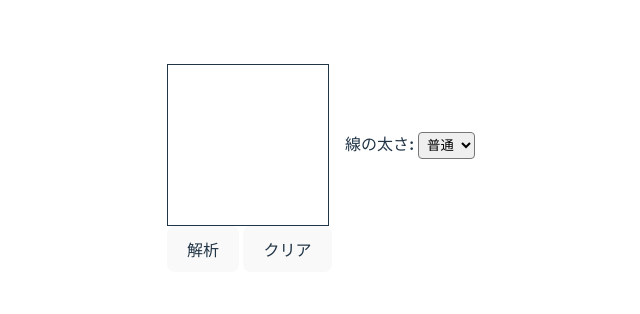
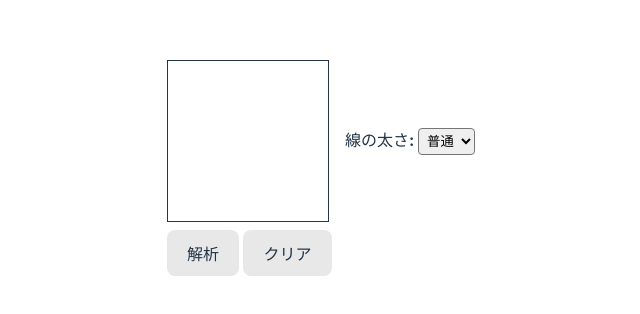
Before and after one commit to ChibaTomoki/MNIST-FE, a Vue app: page / in a window 1280 px wide. Shown: the part 232-546 px from the top of the page, without its empty margins (319-959 px from the left). Built offline with nearby package versions, Linux system fonts and the light colour scheme.

Commit message:
ダークモード時のデザインを修正

```diff
--- a/src/App.vue
+++ b/src/App.vue
@@ -42,7 +42,6 @@ const postBase64CanvasImg = async (base64Img: string | null) => {
 
 <template>
   <MyWaitAnimation v-show="isLoading" />
-
   <div class="canvas-group">
     <MyCanvas
       ref="myCanvasRef"
@@ -81,6 +80,7 @@ const postBase64CanvasImg = async (base64Img: string | null) => {
   gap: 16px;
 }
 .button-group {
+  margin-top: 8px;
   display: flex;
   gap: 4px;
 }
--- a/src/components/MyButton.vue
+++ b/src/components/MyButton.vue
@@ -26,15 +26,12 @@ button {
   font-size: 1em;
   font-weight: 500;
   font-family: inherit;
-  background-color: #f9f9f9;
+  background-color: #e8e8e8;
   cursor: pointer;
   transition: border-color background-color 0.25s;
-}
-button:hover {
-  background-color: #e9e9e9;
-}
-button:focus,
-button:focus-visible {
-  outline: 4px auto -webkit-focus-ring-color;
+
+  &:hover {
+    background-color: #d7d7d7;
+  }
 }
 </style>
--- a/src/components/MyDialog.vue
+++ b/src/components/MyDialog.vue
@@ -38,8 +38,10 @@ defineExpose({ open })
 dialog {
   margin-top: 40px;
   padding: 0;
-  border: 1px solid #aaa;
+  border: 1px solid transparent;
   border-radius: 4px;
+  background-color: #fff;
+  color: #000;
 
   &::backdrop {
     background: rgba(0, 0, 0, 0.3);
```
